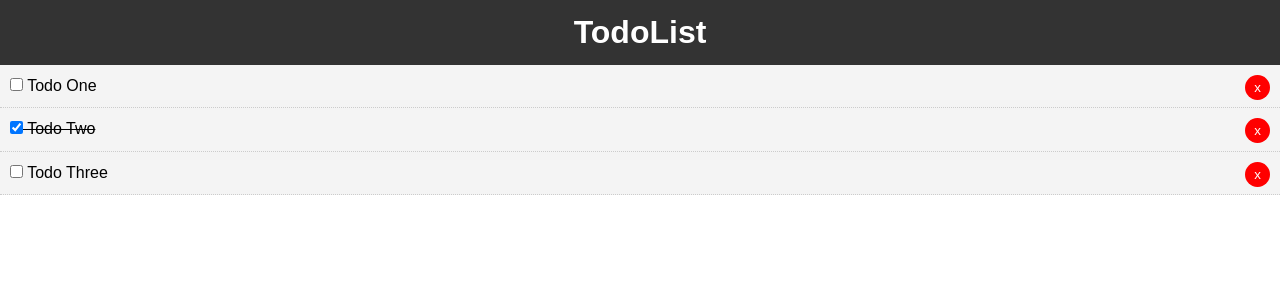
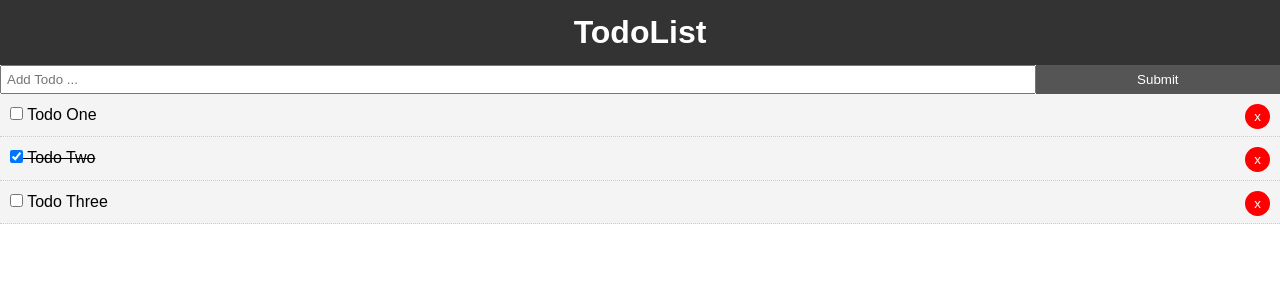
Before and after one commit to Belchenkov/vue-cli3-todolist, a Vue app: page / in a window 1280 px wide. Shown: the top 300 px of the page. Built offline with nearby package versions, Linux system fonts and the light colour scheme.

Commit message:
Add New Todo

```diff
--- a/package.json
+++ b/package.json
@@ -8,6 +8,7 @@
     "lint": "vue-cli-service lint"
   },
   "dependencies": {
+    "uuid": "^3.3.2",
     "vue": "^2.5.21"
   },
   "devDependencies": {
--- a/src/App.vue
+++ b/src/App.vue
@@ -1,6 +1,9 @@
 <template>
   <div id="app">
     <Header />
+    <AddTodo
+      @add-todo="addTodo"
+    />
     <Todos
       :todos="todos"
       @del-todo="delTodo"
@@ -11,6 +14,7 @@
 <script>
 import Todos from './components/Todos';
 import Header from './components/layout/Header';
+import AddTodo from './components/AddTodo';
 
 export default {
   data () {
@@ -36,11 +40,16 @@
   },
   components: {
       Todos,
-      Header
+      Header,
+      AddTodo
   },
   methods: {
       delTodo (id) {
           this.todos = this.todos.filter(todo => todo.id !== id);
+      },
+
+      addTodo (newTodo) {
+         this.todos = [...this.todos, newTodo];
       }
   }
 }
@@ -58,4 +67,17 @@
     line-height: 1.4;
   }
 
+  .btn {
+    display: inline-block;
+    border: none;
+    background: #555;
+    color: #fff;
+    padding: 7px 20px;
+    cursor: pointer;
+  }
+
+  .btn:hover {
+    background: #666;
+  }
+
 </style>
--- /dev/null
+++ b/src/components/AddTodo.vue
@@ -0,0 +1,49 @@
+<template>
+    <div>
+        <form @submit.prevent="addTodo">
+            <input type="text" v-model="title" name="title" placeholder="Add Todo ...">
+            <input type="submit" value="Submit" class="btn">
+        </form>
+    </div>
+</template>
+
+<script>
+    import uuid from 'uuid';
+
+    export default {
+        name: "AddTodo",
+        data () {
+            return {
+                title: ''
+            }
+        },
+        methods: {
+            addTodo () {
+                const newTodo = {
+                    id: uuid.v4(),
+                    title: this.title,
+                    completed: false
+                };
+
+                // Send up to parent
+                this.$emit('add-todo', newTodo);
+                this.title = '';
+            }
+        }
+    }
+</script>
+
+<style scoped>
+    form {
+        display: flex;
+    }
+
+    input[type="text"] {
+        flex: 10;
+        padding: 5px;
+    }
+
+    input[type="submit"] {
+        flex: 2;
+    }
+</style>
```
Also changed, not shown: 1 other file (tests, documents, lock files or other folders).
